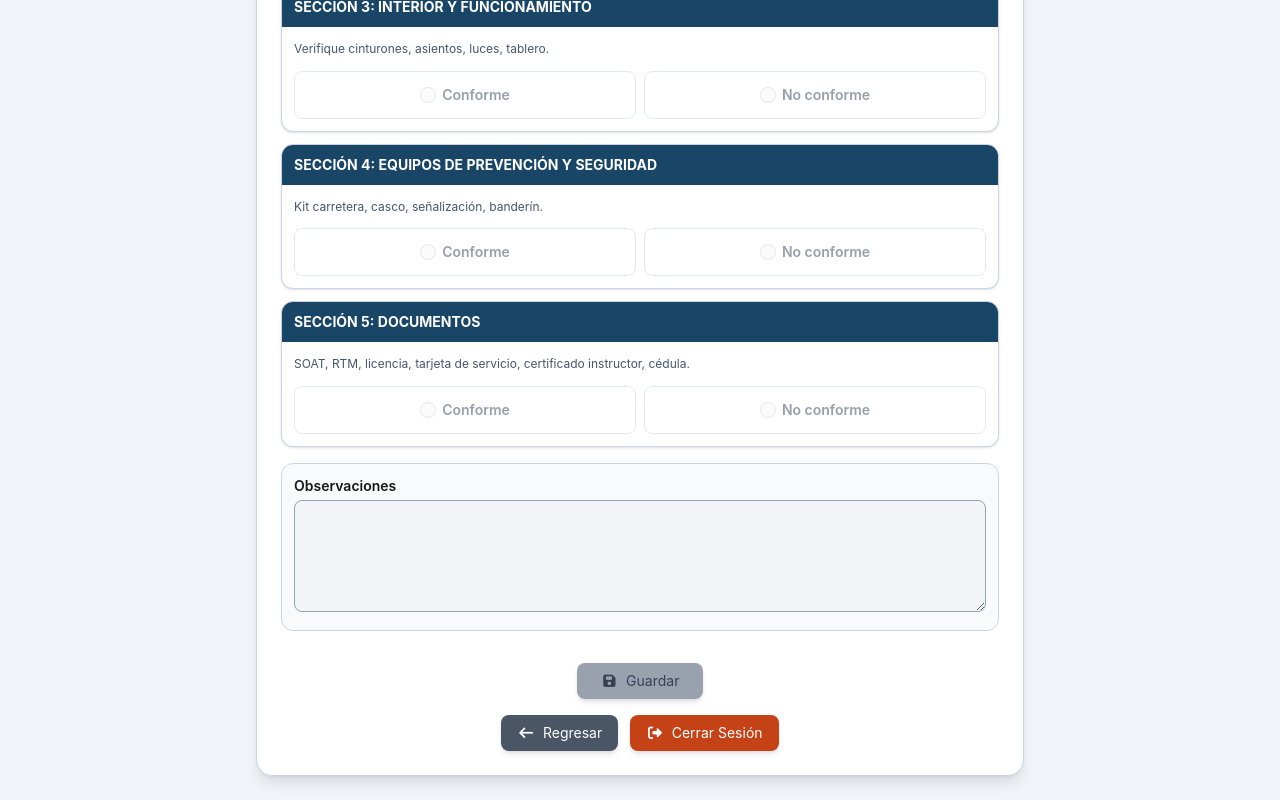
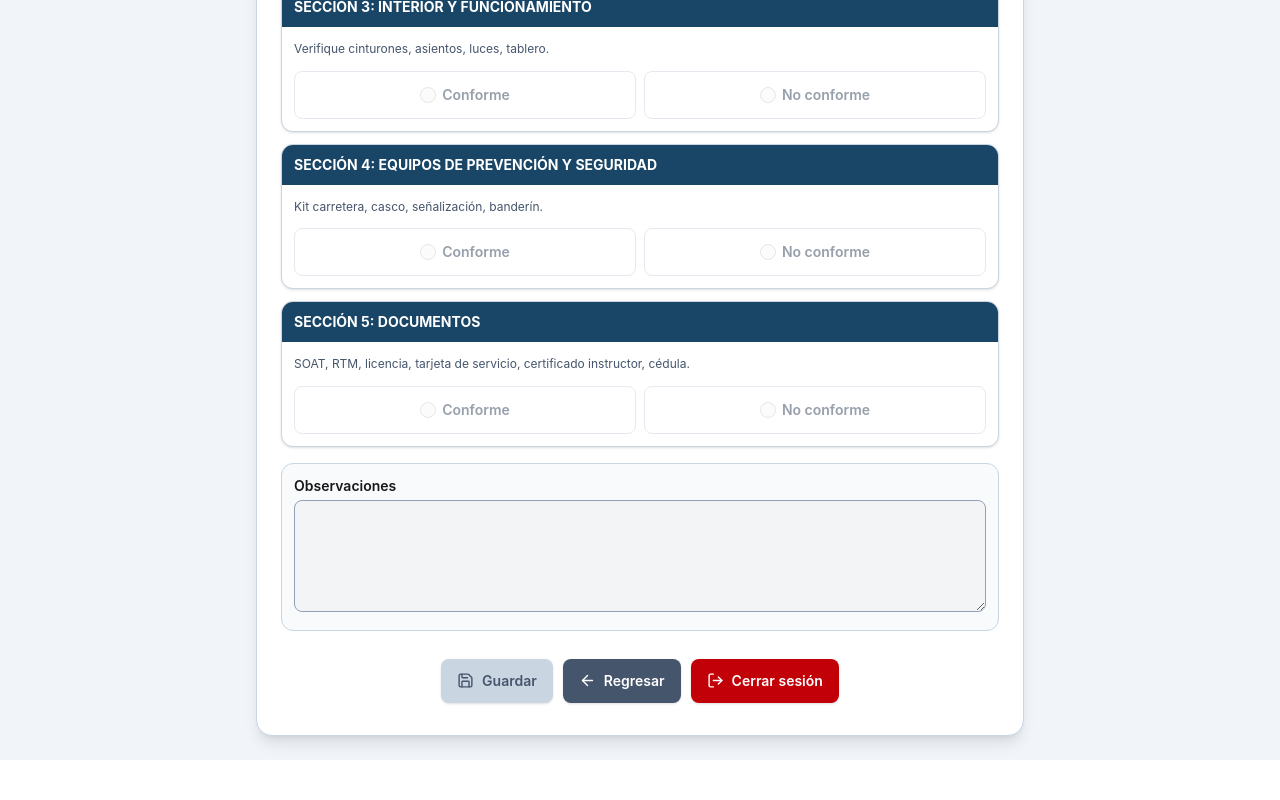
Before and after one commit to YulianoB/DATA-CEA, a Next.js app: page /instructor/practica/inspeccion in a window 1280 px wide. Shown: the part 604-1404 px from the top of the page. After the commit the page ends 1364 px from the top, so only its background shows below. Built offline with nearby package versions, Linux system fonts and the light colour scheme; sample sign-in values are in the browser's storage.

Commit message:
Integrar botones inferiores compartidos en inspección

```diff
--- a/app/instructor/practica/inspeccion/page.js
+++ b/app/instructor/practica/inspeccion/page.js
@@ -6,7 +6,7 @@ import { useRouter } from 'next/navigation'
 import { useEffect, useState } from 'react'
 import { Toaster, toast } from 'sonner'
 import { cerrarSesion } from '@/lib/auth/logout'
-import { EncabezadoPractica, TarjetaInspeccion, GUIAS_NO_CONFORMIDAD } from '@/components/instructor/practica/EstilosModuloPractica'
+import { EncabezadoPractica, TarjetaInspeccion, AccionesModuloPractica, GUIAS_NO_CONFORMIDAD } from '@/components/instructor/practica/EstilosModuloPractica'
 import {
   validarInspeccionDuplicada,
   validarKilometraje,
@@ -1835,69 +1835,13 @@ const puedeGuardar =
             BOTONES
         ==================================================== */}
 
-        <div className="mt-8 space-y-4">
-
-          <div className="flex justify-center">
-
-            <button
-              onClick={
-                handleGuardar
-              }
-              disabled={
-                !puedeGuardar ||
-                guardando
-              }
-              className={`py-2 px-6 rounded-lg shadow-md flex items-center gap-2 text-sm ${
-                puedeGuardar &&
-                !guardando
-                  ? 'bg-[var(--primary)] hover:bg-[var(--primary-dark)] text-white'
-                  : 'bg-gray-400 text-gray-700 cursor-not-allowed'
-              }`}
-            >
-
-              <i className="fas fa-save"></i>
-
-              {guardando
-                ? 'Guardando...'
-                : 'Guardar'}
-
-            </button>
-
-          </div>
-
-          <div className="flex justify-center gap-3 flex-wrap">
-
-            <button
-              onClick={() =>
-                router.push(
-                  '/instructor/practica'
-                )
-              }
-              className="bg-gray-600 hover:bg-gray-800 text-white py-2 px-4 rounded-lg shadow-md flex items-center gap-2 text-sm"
-            >
-
-              <i className="fas fa-arrow-left"></i>
-
-              Regresar
-
-            </button>
-
-            <button
-              onClick={
-                handleLogout
-              }
-              className="bg-[var(--danger)] hover:bg-red-800 text-white py-2 px-4 rounded-lg shadow-md flex items-center gap-2 text-sm"
-            >
-
-              <i className="fas fa-sign-out-alt"></i>
-
-              Cerrar Sesión
-
-            </button>
-
-          </div>
-
-        </div>
+        <AccionesModuloPractica
+          onGuardar={handleGuardar}
+          puedeGuardar={puedeGuardar}
+          guardando={guardando}
+          onRegresar={() => router.push('/instructor/practica')}
+          onCerrarSesion={handleLogout}
+        />
 
         </main>
       </div>
```
